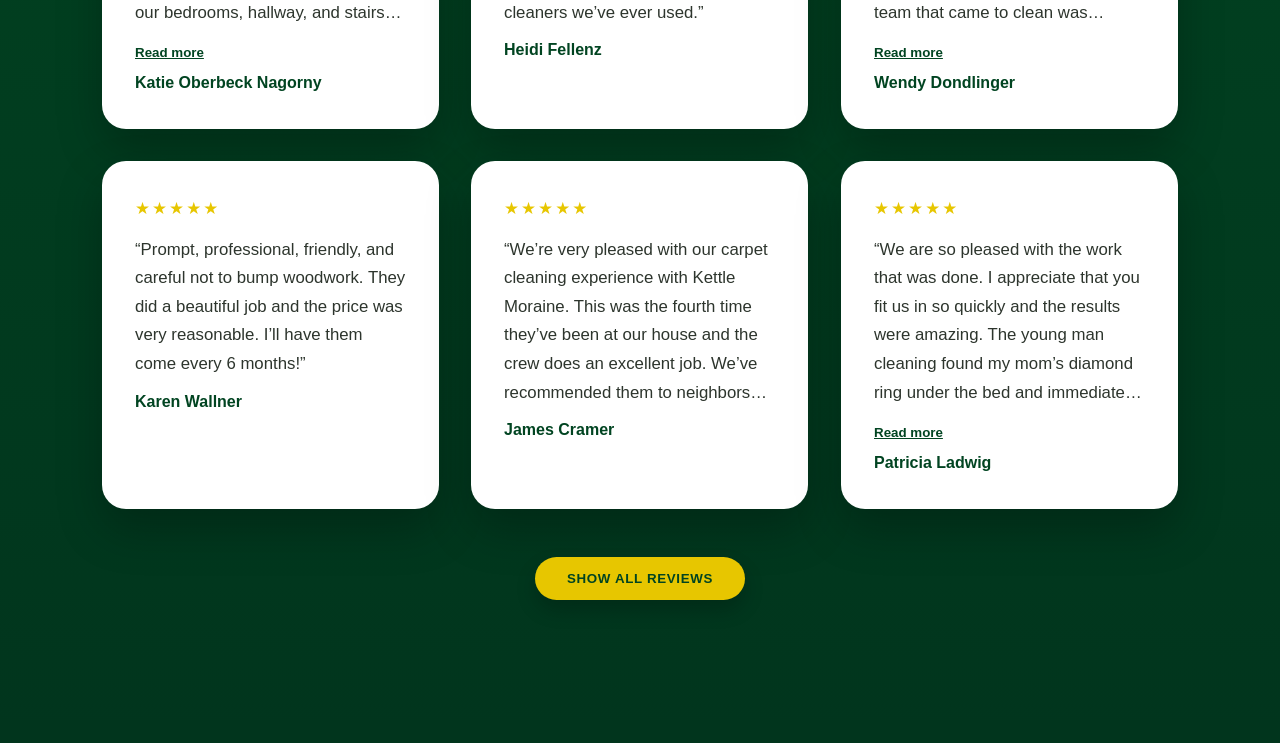
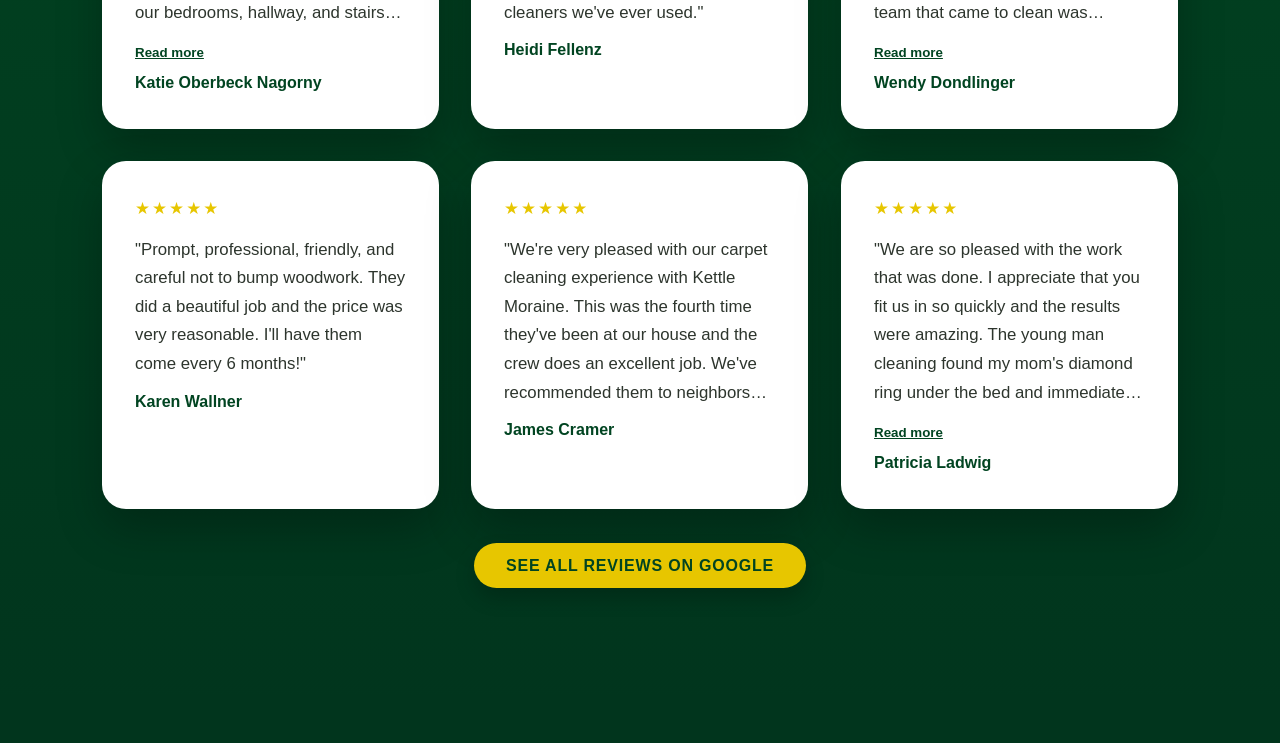
Before and after one commit to ZachAH/KML, a React (Vite) app: page / in a window 1280 px wide. Shown: the part 1333-2076 px from the top of the page. Built offline with nearby package versions, Linux system fonts and the light colour scheme; no server answers.

Commit message:
email updates

```diff
--- a/src/components/Contact.tsx
+++ b/src/components/Contact.tsx
@@ -2,17 +2,10 @@ import { useState } from "react";
 import emailjs from "@emailjs/browser";
 import "./Contact.css";
 
-// ─── EmailJS Config ───────────────────────────────────────
-// 1. Sign up free at https://emailjs.com
-// 2. Create an Email Service (Gmail works great) → copy Service ID
-// 3. Create an Email Template → copy Template ID
-//    Template variables to use: {{from_name}}, {{from_email}}, {{phone}}, {{message}}
-// 4. Copy your Public Key from Account → API Keys
-// Then replace the three placeholders below:
-const EMAILJS_SERVICE_ID  = "YOUR_SERVICE_ID";
-const EMAILJS_TEMPLATE_ID = "YOUR_TEMPLATE_ID";
-const EMAILJS_PUBLIC_KEY  = "YOUR_PUBLIC_KEY";
-// ──────────────────────────────────────────────────────────
+
+const EMAILJS_SERVICE_ID  = import.meta.env.VITE_EMAILJS_SERVICE_ID;
+const EMAILJS_TEMPLATE_ID = import.meta.env.VITE_EMAILJS_TEMPLATE_ID;
+const EMAILJS_PUBLIC_KEY  = import.meta.env.VITE_EMAILJS_PUBLIC_KEY;
 
 export default function Contact() {
   const [showThankYou, setShowThankYou] = useState(false);
--- a/src/components/Testimonials.tsx
+++ b/src/components/Testimonials.tsx
@@ -4,7 +4,6 @@ import { ScrollTrigger } from "gsap/ScrollTrigger";
 import "./Testimonials.css";
 import Stars from "../components/Stars";
 
-// Register ScrollTrigger plugin for the waterfall entrance
 gsap.registerPlugin(ScrollTrigger);
 
 type Review = {
@@ -19,74 +18,68 @@ const reviews: Review[] = [
     id: 1,
     name: "Katie Oberbeck Nagorny",
     rating: 5,
-    text:
-      "Not only are the prices reasonable, but they were able to get the carpets cleaned in a timely manner despite issues coming up. They cleaned a rental room along with our bedrooms, hallway, and stairs. Even with the damage the tenant caused, they got the rental room back to looking great — and the rest looks like we had new carpeting installed. You guys are a lifesaver!",
+    text: "Not only are the prices reasonable, but they were able to get the carpets cleaned in a timely manner despite issues coming up. They cleaned a rental room along with our bedrooms, hallway, and stairs. Even with the damage the tenant caused, they got the rental room back to looking great — and the rest looks like we had new carpeting installed. You guys are a lifesaver!",
   },
   {
     id: 2,
     name: "Heidi Fellenz",
     rating: 5,
-    text:
-      "They do such great work! The tile/grout cleaning has our floors looking brand new. The team is professional, courteous, and timely — hands down the best floor cleaners we’ve ever used.",
+    text: "They do such great work! The tile/grout cleaning has our floors looking brand new. The team is professional, courteous, and timely — hands down the best floor cleaners we've ever used.",
   },
   {
     id: 3,
     name: "Wendy Dondlinger",
     rating: 5,
-    text:
-      "We hired them to clean my dad’s carpet and couldn’t be more pleased. The gentleman who answers the phone is respectful and answered all our questions. The team that came to clean was pleasant and very professional. The carpet looks brand new. Thank you for the BEST service — you always exceed our expectations.",
+    text: "We hired them to clean my dad's carpet and couldn't be more pleased. The gentleman who answers the phone is respectful and answered all our questions. The team that came to clean was pleasant and very professional. The carpet looks brand new. Thank you for the BEST service — you always exceed our expectations.",
   },
   {
     id: 4,
     name: "Karen Wallner",
     rating: 5,
-    text:
-      "Prompt, professional, friendly, and careful not to bump woodwork. They did a beautiful job and the price was very reasonable. I’ll have them come every 6 months!",
+    text: "Prompt, professional, friendly, and careful not to bump woodwork. They did a beautiful job and the price was very reasonable. I'll have them come every 6 months!",
   },
   {
     id: 5,
     name: "James Cramer",
     rating: 5,
-    text:
-      "We’re very pleased with our carpet cleaning experience with Kettle Moraine. This was the fourth time they’ve been at our house and the crew does an excellent job. We’ve recommended them to neighbors and friends.",
+    text: "We're very pleased with our carpet cleaning experience with Kettle Moraine. This was the fourth time they've been at our house and the crew does an excellent job. We've recommended them to neighbors and friends.",
   },
   {
     id: 6,
     name: "Patricia Ladwig",
     rating: 5,
-    text:
-      "We are so pleased with the work that was done. I appreciate that you fit us in so quickly and the results were amazing. The young man cleaning found my mom’s diamond ring under the bed and immediately returned it — we were so grateful for his honesty and integrity. Getting our parents’ home ready to sell has been stressful, but your company and workers were nothing less than amazing. Years of wear came out of the carpet and even the grout in the bathroom tile looks incredible. A+++ service at a fair price — I’d recommend you to anyone!",
+    text: "We are so pleased with the work that was done. I appreciate that you fit us in so quickly and the results were amazing. The young man cleaning found my mom's diamond ring under the bed and immediately returned it — we were so grateful for his honesty and integrity. Getting our parents' home ready to sell has been stressful, but your company and workers were nothing less than amazing. Years of wear came out of the carpet and even the grout in the bathroom tile looks incredible. A+++ service at a fair price — I'd recommend you to anyone!",
   },
   {
     id: 7,
     name: "Christine McDiarmid",
     rating: 5,
-    text:
-      "Nicole and Brandon did an excellent job cleaning our carpet, wool rugs, stairs, and chair. They were friendly to our dog, efficient, courteous, and professional. We will always choose Kettle Moraine Professional Cleaners for our deep cleaning needs.",
+    text: "Nicole and Brandon did an excellent job cleaning our carpet, wool rugs, stairs, and chair. They were friendly to our dog, efficient, courteous, and professional. We will always choose Kettle Moraine Professional Cleaners for our deep cleaning needs.",
   },
   {
     id: 8,
     name: "Sheryl Toennes",
     rating: 5,
-    text:
-      "Very professional and did an awesome job. Carpets look fantastic and they removed stains that our dogs’ feet transferred to the stairs. Gave clear instructions on how to care for the carpet while it was drying. Won't hesitate to use them again.",
+    text: "Very professional and did an awesome job. Carpets look fantastic and they removed stains that our dogs' feet transferred to the stairs. Gave clear instructions on how to care for the carpet while it was drying. Won't hesitate to use them again.",
   },
   {
     id: 9,
     name: "Andrea Frodermann",
     rating: 5,
-    text:
-      "Amazing job. I was so pleased I was texting and calling girlfriends for two days. Great communication (confirmation text, prep email, payment options), and the team was polite, respectful, and careful in my home — drop cloths, shoe covers, everything. I appreciated that I wasn’t upsold something I didn't need. The price was more than reasonable. I was very comfortable with Robert and Nicole in my home. My carpets look fantastic and I could not be more pleased. I cannot rate these folks highly enough.",
+    text: "Amazing job. I was so pleased I was texting and calling girlfriends for two days. Great communication (confirmation text, prep email, payment options), and the team was polite, respectful, and careful in my home — drop cloths, shoe covers, everything. I appreciated that I wasn't upsold something I didn't need. The price was more than reasonable. I was very comfortable with Robert and Nicole in my home. My carpets look fantastic and I could not be more pleased. I cannot rate these folks highly enough.",
   },
 ];
 
 const NEEDS_TOGGLE_CHARS = 260;
 const MOBILE_MAX_WIDTH = 620;
 
+// 🔑 Replace with the actual Google Reviews URL once confirmed
+const GOOGLE_REVIEWS_URL =
+  "https://www.google.com/maps/place/Kettle+Moraine+Professional+Cleaners/@43.4090411,-88.1785439,17z/data=!4m8!3m7!1s0x8804fdef9e4db2ef:0xa9e815281ee4ef0!8m2!3d43.4090411!4d-88.176969!9m1!1b1";
+
 const Testimonials = () => {
   const sectionRef = useRef<HTMLElement | null>(null);
-  const gridRef = useRef<HTMLDivElement | null>(null);
-  const [showAll, setShowAll] = useState(false);
+  const gridRef    = useRef<HTMLDivElement | null>(null);
   const [expanded, setExpanded] = useState<Record<number, boolean>>({});
   const [isMobile, setIsMobile] = useState(
     typeof window !== "undefined" ? window.innerWidth <= MOBILE_MAX_WIDTH : false
@@ -99,21 +92,18 @@ const Testimonials = () => {
   }, []);
 
   const visibleReviews = useMemo(() => {
-    const base = isMobile ? reviews.slice(0, 2) : reviews.slice(0, 6);
-    return showAll ? reviews : base;
-  }, [showAll, isMobile]);
+    return isMobile ? reviews.slice(0, 2) : reviews.slice(0, 6);
+  }, [isMobile]);
 
   const toggleExpanded = (id: number) => {
     setExpanded(prev => ({ ...prev, [id]: !prev[id] }));
   };
 
-  // GSAP Waterfall Cascade Logic
   useEffect(() => {
     if (!gridRef.current) return;
 
     const ctx = gsap.context(() => {
       const cards = gridRef.current?.querySelectorAll(".testimonial-card");
-
       if (cards && cards.length > 0) {
         gsap.from(cards, {
           scrollTrigger: {
@@ -148,14 +138,14 @@ const Testimonials = () => {
 
         <div className="testimonials-grid" ref={gridRef}>
           {visibleReviews.map(review => {
-            const isLong = review.text.length > NEEDS_TOGGLE_CHARS;
+            const isLong     = review.text.length > NEEDS_TOGGLE_CHARS;
             const isExpanded = !!expanded[review.id];
 
             return (
               <article className="testimonial-card" key={review.id}>
                 <Stars rating={review.rating} />
                 <p className={`testimonial-text ${!isExpanded ? "clamped" : ""}`}>
-                  “{review.text}”
+                  "{review.text}"
                 </p>
                 {isLong && (
                   <button
@@ -174,24 +164,24 @@ const Testimonials = () => {
           })}
         </div>
 
-        {reviews.length > (isMobile ? 2 : 6) && (
-          <div className="testimonials-actions">
-            <button
-              className="testimonials-btn"
-              onClick={() => setShowAll(!showAll)}
-            >
-              {showAll ? "Show fewer reviews" : "Show all reviews"}
-            </button>
-          </div>
-        )}
+        {/* Button now links directly to Google Reviews */}
+        <div className="testimonials-actions">
+          <a
+            href={GOOGLE_REVIEWS_URL}
+            target="_blank"
+            rel="noopener noreferrer"
+            className="testimonials-btn"
+          >
+            See All Reviews on Google
+          </a>
+        </div>
       </div>
 
-      {/* 🌊 Bottom Transition Divider: Flowing Green back into White for Services */}
       <div className="section-divider divider-bottom">
-        <svg viewBox="0 0 1200 120" preserveAspectRatio="none" style={{ transform: 'rotate(180deg)' }}>
+        <svg viewBox="0 0 1200 120" preserveAspectRatio="none" style={{ transform: "rotate(180deg)" }}>
           <path
-          d = "M0,120V20C200,80,400,0,600,40,800,80,1000,20,1200,60V120H0Z"
-          fill="#01351d"  /* 🔑 Matches the bottom of the section gradient */
+            d="M0,120V20C200,80,400,0,600,40,800,80,1000,20,1200,60V120H0Z"
+            fill="#01351d"
           />
         </svg>
       </div>
```
